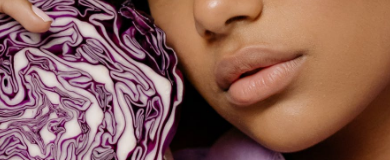
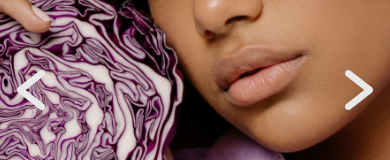
Before and after one commit to superhi/zesty, a React (Create React App) app: page / in a window 390 px wide. Shown: the part 422-582 px from the top of the page. Built offline with nearby package versions, Linux system fonts and the light colour scheme.

Commit message:
added navigation arrow feature

```diff
--- a/src/App.js
+++ b/src/App.js
@@ -6,12 +6,14 @@ import fig from "./assets/image3.jpeg";
 import gaze from "./assets/image4.jpeg";
 import peach from "./assets/image5.jpeg";
 import avocado from "./assets/image6.jpeg";
+import { ReactComponent as BackArrow } from "./assets/arrow-left.svg";
+import { ReactComponent as NextArrow } from "./assets/arrow-right.svg";
 
 const images = [cabbage, mango, fig, gaze, peach, avocado];
 
 const Loading = ({ calculatedWidth }) => (
   <aside>
-    <div className="loading-bar">
+    <div className="loading">
       <label htmlFor="images-loaded">Loading all your favorite images...</label>
       <progress id="images-loaded" max="100" value={calculatedWidth}></progress>
     </div>
@@ -22,11 +24,13 @@ const App = () => {
   const [currentImage, setCurrentImage] = useState(0);
   const [numLoaded, setNumLoaded] = useState(0);
 
-  const handleClick = () => {
-    const length = images.length - 1;
+  const handleNext = () => {
+    setCurrentImage((currentImage) => (currentImage + 1) % images.length);
+  };
 
-    setCurrentImage((currentImage) =>
-      currentImage < length ? currentImage + 1 : 0
+  const handleBack = () => {
+    setCurrentImage(
+      (currentImage) => (currentImage - 1 + images.length) % images.length
     );
   };
 
@@ -35,33 +39,38 @@ const App = () => {
   };
 
   return (
+    <>
       <section>
         <header>
           <h1>Zesty</h1>
           <h2>
-          A photography project <br /> by Ella Fieldling
+            A photography project <br />
+            by Ella Fieldling
           </h2>
         </header>
-
         <figure>
           {numLoaded < images.length && (
             <Loading calculatedWidth={(numLoaded / images.length) * 100} />
           )}
+          <nav>
+            <BackArrow onClick={handleBack} />
+            <NextArrow onClick={handleNext} />
+          </nav>
           <figcaption>
             {currentImage + 1} / {images.length}
           </figcaption>
-        {images.map((imageURL, index) => (
+          {images.map((src, index) => (
             <img
               alt=""
-            key={imageURL}
-            src={imageURL}
-            onClick={handleClick}
               onLoad={handleImageLoad}
-            className={currentImage === index ? "display" : "hide"}
+              key={src}
+              src={src}
+              style={{ opacity: currentImage === index ? 1 : 0 }}
             />
           ))}
         </figure>
       </section>
+    </>
   );
 };
 
--- a/src/styles.css
+++ b/src/styles.css
@@ -42,10 +42,26 @@ figure {
   width: 50vw;
 }
 
+nav {
+  position: absolute;
+  z-index: 1;
+  display: flex;
+  justify-content: space-between;
+  align-items: center;
+  width: 100%;
+  height: 100%;
+}
+
+nav > svg {
+  cursor: pointer;
+  margin: 0 20px;
+}
+
 figcaption {
   bottom: 0;
   color: #fff;
   font-size: 36px;
+  padding: 20px 0;
   position: absolute;
   text-align: center;
   width: 100%;
@@ -53,33 +69,27 @@ figcaption {
   padding: 20px 0;
 }
 
-img {
+img,
+aside {
   height: 100%;
+  position: absolute;
   width: 100%;
-  object-fit: cover;
-  position: absolute;
 }
 
-.display {
-  opacity: 1;
-}
-
-.hide {
+img {
+  object-fit: cover;
   opacity: 0;
 }
 
 aside {
-  height: 100%;
-  position: absolute;
-  width: 100%;
+  align-items: center;
   background: #e8e8e8;
   display: flex;
-  align-items: center;
   justify-content: center;
   z-index: 2;
 }
 
-.loading-bar {
+.loading {
   display: grid;
   grid-row-gap: 12px;
 }
@@ -99,6 +109,15 @@ progress {
 }
 
 @media (max-width: 800px) {
+  h1 {
+    font-size: 80px;
+  }
+
+  h2 {
+    font-size: 20px;
+    position: relative;
+  }
+
   section {
     flex-direction: column;
   }
@@ -110,14 +129,11 @@ progress {
 
   figcaption {
     font-size: 30px;
+    padding: 20px 0;
   }
 
-  h2 {
-    font-size: 20px;
-    position: relative;
-  }
-
-  h1 {
-    font-size: 80px;
+  nav > svg {
+    height: 40px;
+    margin: 0 10px;
   }
 }
```
Also changed, not shown: src/assets/arrow-left.svg (added), src/assets/arrow-right.svg (added). Lines whose indentation alone changed are shown as unchanged.
